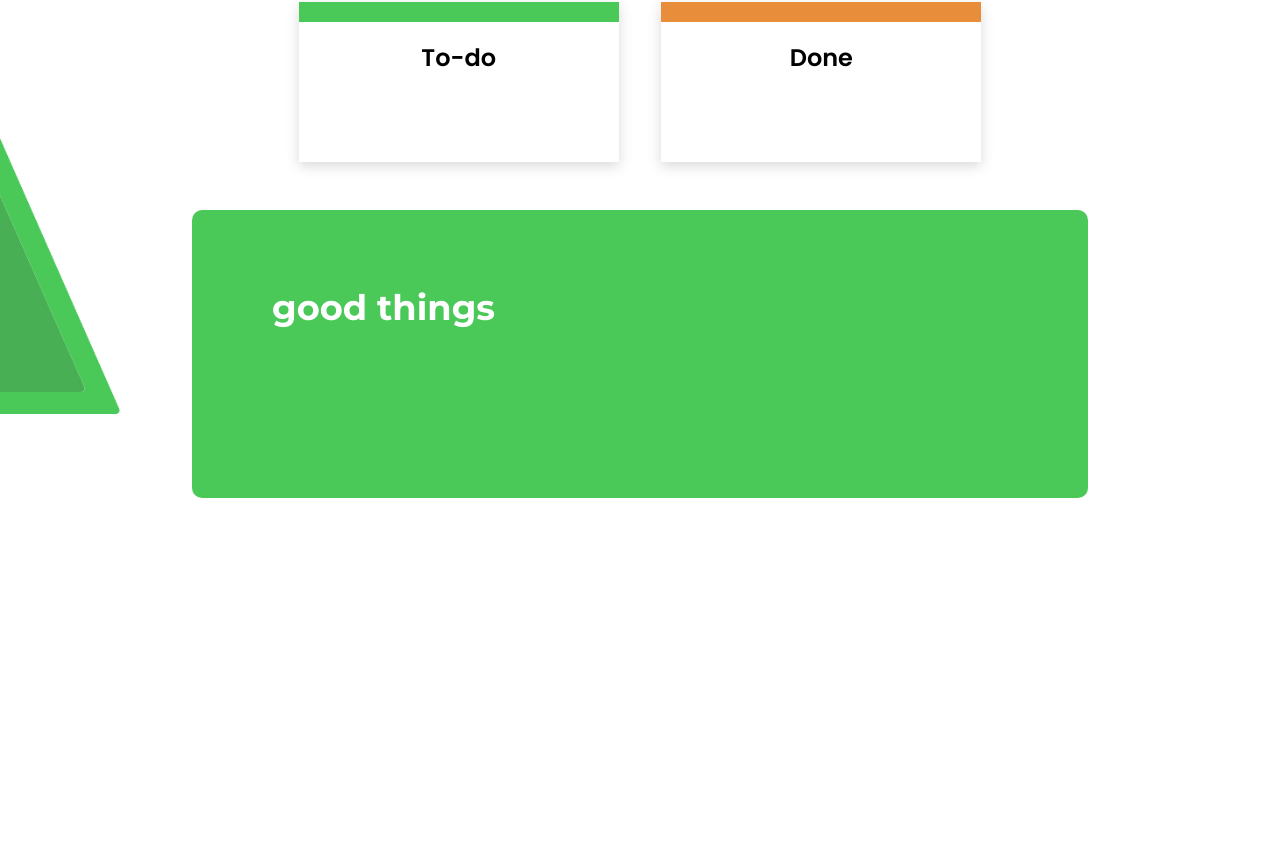
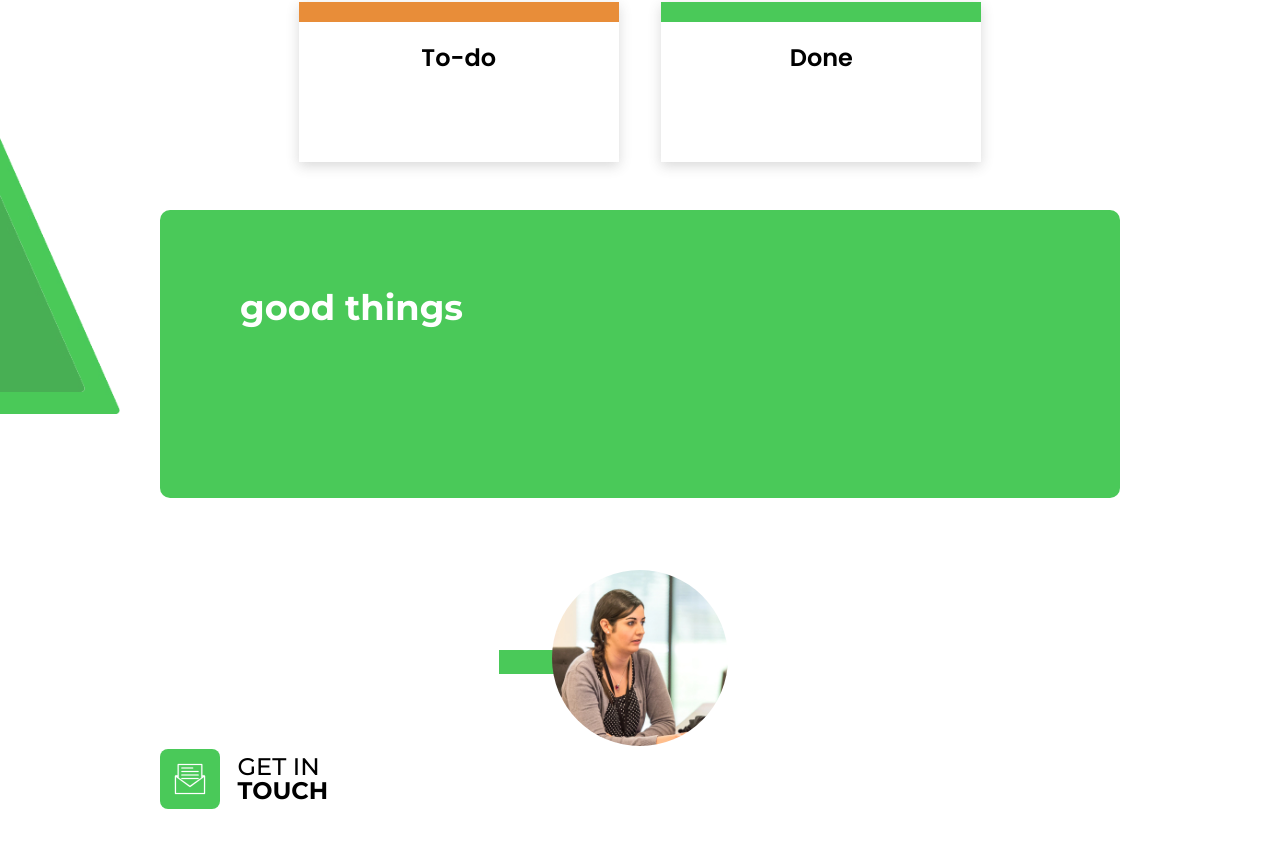
Before and after one commit to thipereira02/coopers_front, a React (Create React App) app: page / in a window 1280 px wide. Shown: the part 786-1634 px from the top of the page. Before the commit the page ends 1332 px from the top, so only its background shows below. Built offline with nearby package versions, Linux system fonts and the light colour scheme.

Commit message:
adding header of contact section

```diff
--- /dev/null
+++ b/src/components/Contact.tsx
@@ -0,0 +1,125 @@
+import React from "react";
+import styled from "styled-components";
+
+import photo from "../assets/tatiana.jpg";
+import icon from "../assets/letter.svg";
+
+export default function Contact() {
+	return(
+		<Content>
+			<div>
+				<Background />
+				<img src={photo} alt="Tatiana" />
+			</div>
+			<Info>
+				<IconBg>
+					<img src={icon} alt="letter" />
+				</IconBg>
+				<Text>
+					<h1>GET IN</h1>
+					<h2>TOUCH</h2>
+				</Text>
+			</Info>
+		</Content>
+	);
+}
+
+const Content = styled.div`
+    display: flex;
+    flex-direction: column;
+    align-items: center;
+    padding: 0 2rem;
+
+    div{
+        position: relative;
+    }
+
+    img{
+        height: 8.5rem;
+        border-radius: 50%;
+    }
+
+    @media (min-width: 768px){
+        padding: 0 7rem;
+
+        img{
+            height: 11rem;
+        }
+    }
+
+    @media (min-width: 1024px){
+        padding: 0 10rem;
+    }
+`;
+
+const Background = styled.div`
+    width: 8rem;
+    height: 1rem;
+    background-color: #4AC959;
+    position: absolute;
+    top: 4.8rem;
+    right: 30%;
+    z-index: -1;
+
+    @media (min-width: 768px){
+        height: 1.5rem;
+        top: 6.5rem;
+    }
+`;
+
+const Info = styled.div`
+    align-self: flex-start;
+    display: flex;
+    align-items: center;
+`;
+
+const IconBg = styled.div`
+    width: 3rem;
+    height: 3rem;
+    background-color: #4AC959;
+    border-radius: 0.5rem;
+    display: flex;
+    justify-content: center;
+    align-items: center;
+
+    img{
+        width: 1.8rem;
+    }
+
+    @media (min-width: 768px){
+        width: 3.75rem;
+        height: 3.75rem;
+
+        img{
+            width: 2rem;
+        }
+    }
+`;
+
+const Text = styled.div`
+    margin-left: 0.7rem;
+
+    h1{
+        font-size: 1rem;
+        font-weight: 500;
+    }
+
+    h2{
+        font-size: 1rem;
+        font-weight: 700;
+    }
+
+    @media (min-width: 768px){
+        margin-left: 1.1rem;
+
+        h1{
+            font-size: 1.5rem;
+            font-weight: 500;
+        }
+
+        h2{
+            font-size: 1.5rem;
+            font-weight: 700;
+        }
+    }
+`;
--- a/src/components/GoodThing.tsx
+++ b/src/components/GoodThing.tsx
@@ -3,14 +3,27 @@ import styled from "styled-components";
 
 export default function GoodThing() {
 	return(
-		<Background>
-			<h1>good things</h1>
-		</Background>
+		<Content>
+			<Background>
+				<h1>good things</h1>
+			</Background>
+		</Content>
 	);
 }
 
+const Content = styled.div`
+    padding: 0 2rem;
+
+    @media (min-width: 768px){
+        padding: 0 7rem;
+    }
+
+    @media (min-width: 1024px){
+        padding: 0 10rem;
+    }
+`;
+
 const Background = styled.div`
-    width: 80vw;
     height: 18rem;
     background-color: #4AC959;
     border-radius: 0.625rem;
@@ -25,7 +38,6 @@ const Background = styled.div`
     }
 
     @media(min-width: 768px) {
-        width: 70vw;
         padding-left: 5rem;
         padding-top: 5rem;
     }
--- a/src/components/ToDoList.tsx
+++ b/src/components/ToDoList.tsx
@@ -41,20 +41,20 @@ const Banner = styled.div`
 
     h1{
         color: #FFF;
-        font-size: 2.2rem;
+        font-size: 2rem;
         font-family: 'Poppins', sans-serif;
         text-decoration: underline;
         text-decoration-color: #4AC959;
         text-underline-position: under;
         position: absolute;
-        top: 35%;
+        top: 32%;
         left: 50%;
         transform: translate(-50%, -50%);
     }
 
     h2{
         color: #FFF;
-        font-size: 0.8rem;
+        font-size: 1rem;
         font-weight: 500;
         position: absolute;
         top: 60%;
--- a/src/layouts/common/Components.tsx
+++ b/src/layouts/common/Components.tsx
@@ -17,7 +17,7 @@ export const ListBox = styled.div<BoxProps>`
     height: 20vh;
     box-shadow: 0px 4px 12px rgba(66, 66, 66, 0.198454);
     border-top: 1rem solid;
-    border-color: ${(props) => props.color === "todo" ? "#4AC959" : "#E88D39"};
+    border-color: ${(props) => props.color === "todo" ? "#E88D39" : "#4AC959"};
     margin-bottom: 1rem;
     padding-top: 1.5rem;
 
--- a/src/pages/Home.tsx
+++ b/src/pages/Home.tsx
@@ -4,6 +4,7 @@ import Header from "../components/Header";
 import Cover from "../components/Cover";
 import ToDoList from "../components/ToDoList";
 import GoodThing from "../components/GoodThing";
+import Contact from "../components/Contact";
 
 export default function Home() {
 	return (
@@ -12,6 +13,7 @@ export default function Home() {
 			<Cover />
 			<ToDoList />
 			<GoodThing />
+			<Contact />
 		</>
 	);
 }
```
Also changed, not shown: src/assets/letter.svg (added).
